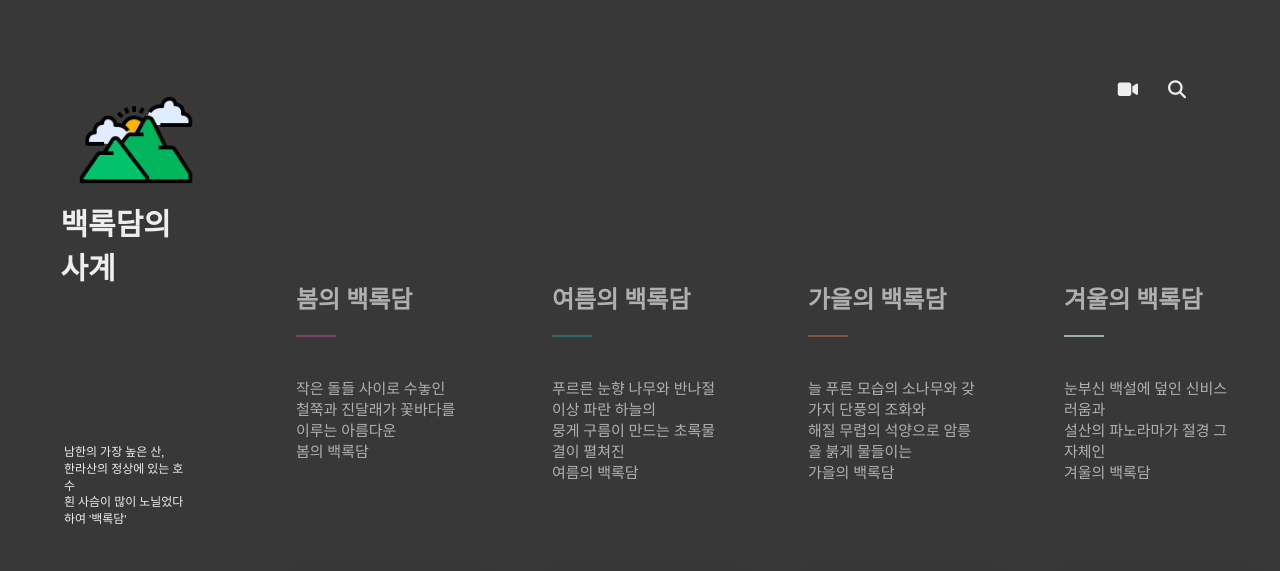
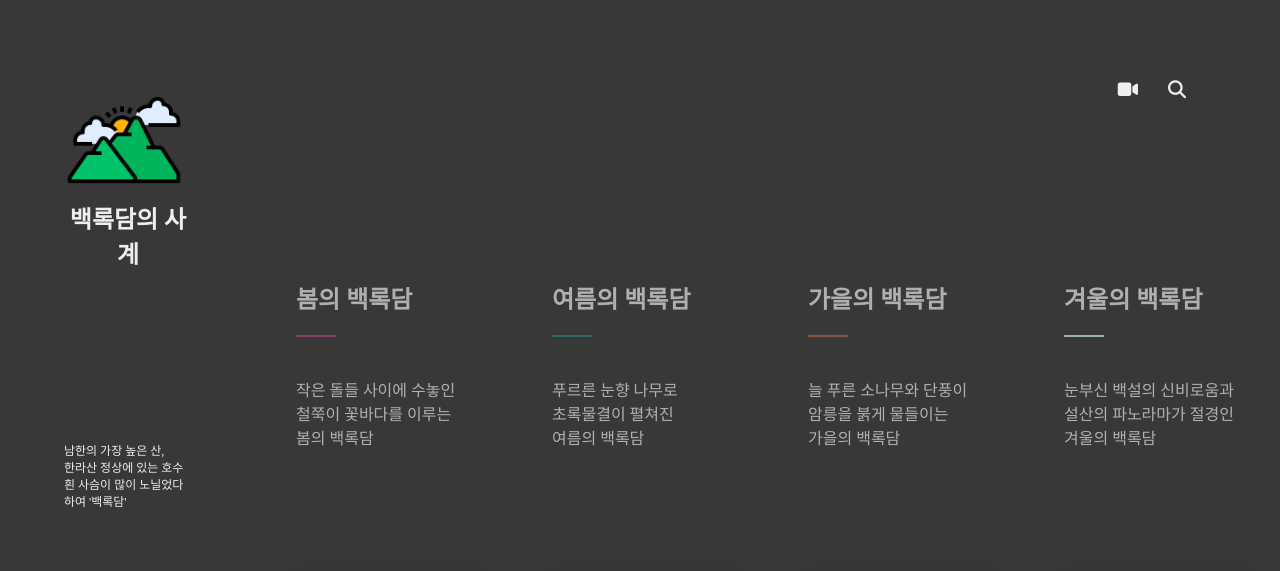
Before and after one commit to yyejuu/baengnokdam, a plain HTML site: page index.html in a window 1280 px wide. Shown: the top 571 px of the page. Drawn offline with Linux system fonts and the light colour scheme; grey boxes are pictures that could not be loaded; a web font is replaced by a local one.

Commit message:
Add files via upload

```diff
--- a/css/style.css
+++ b/css/style.css
@@ -45,12 +45,11 @@ main header h1 {
 }
 main header h1 img {
   width: 120px;
-  margin-left: 15px;
 }
 main header h1 span {
   display: block;
   font-family: 'Shilla_CultureB-Bold';
-  font-size: 30px;
+  font-size: 24px; text-align: center;
 }
 main header h3 {
   font-family: 'GowunBatang-Regular';
@@ -181,7 +180,7 @@ main section article:nth-child(4):hover .inner .txt h2::after {
 
 main section article .inner .txt p {
   font-family: 'GowunBatang-Regular';
-  font-size: 15px;
+  font-size: 1em;
   color: #ffffff;
 }
 
@@ -225,13 +224,13 @@ main aside .txt {
 }
 main aside .txt h3 {
   font-family: 'Shilla_CultureB-Bold';
-  font-size: 120px;
+  font-size: 4.47em;
   color: #ddd;
   margin-bottom: 20px;
 }
 main aside .txt p {
   font-family: 'GowunBatang-Regular';
-  font-size: 18px; font-weight: 500;
+  font-size: 1em; font-weight: 500;
   color: #bebebe;
   margin-bottom: 60px;
 }
--- a/index.html
+++ b/index.html
@@ -19,7 +19,7 @@
         <span>백록담의 사계</span>
       </h1>
       <h3>
-        남한의 가장 높은 산,<br> 한라산의 정상에 있는 호수<br>
+        남한의 가장 높은 산,<br> 한라산 정상에 있는 호수<br>
         흰 사슴이 많이 노닐었다 하여 '백록담'
       </h3>
       <address>
@@ -45,7 +45,7 @@
 
           <div class="txt">
             <h2>봄의 백록담</h2>
-            <p>작은 돌들 사이로 수놓인 <br> 철쭉과 진달래가 꽃바다를 이루는 아름다운 <br> 봄의 백록담</p>
+            <p>작은 돌들 사이에 수놓인 <br> 철쭉이 꽃바다를 이루는 <br>봄의 백록담</p>
           </div><!-- //.txt -->
 
           <figure>
@@ -60,7 +60,7 @@
 
           <div class="txt">
             <h2>여름의 백록담</h2>
-            <p>푸르른 눈향 나무와 반나절 이상 파란 하늘의 <br> 뭉게 구름이 만드는 초록물결이 펼쳐진 <br> 여름의 백록담 </p>
+            <p>푸르른 눈향 나무로 <br> 초록물결이 펼쳐진 <br> 여름의 백록담 </p>
           </div><!-- //.txt -->
 
           <figure>
@@ -75,7 +75,7 @@
 
           <div class="txt">
             <h2>가을의 백록담</h2>
-            <p>늘 푸른 모습의 소나무와 갖가지 단풍의 조화와 <br> 해질 무렵의 석양으로 암릉을 붉게 물들이는 <br> 가을의 백록담</p>
+            <p>늘 푸른 소나무와 단풍이 <br> 암릉을 붉게 물들이는 <br> 가을의 백록담</p>
           </div><!-- //.txt -->
 
           <figure>
@@ -90,7 +90,7 @@
 
           <div class="txt">
             <h2>겨울의 백록담</h2>
-            <p>눈부신 백설에 덮인 신비스러움과 <br> 설산의 파노라마가 절경 그 자체인 <br> 겨울의 백록담</p>
+            <p>눈부신 백설의 신비로움과 <br> 설산의 파노라마가 절경인 <br> 겨울의 백록담</p>
           </div><!-- //.txt -->
 
           <figure>
```
